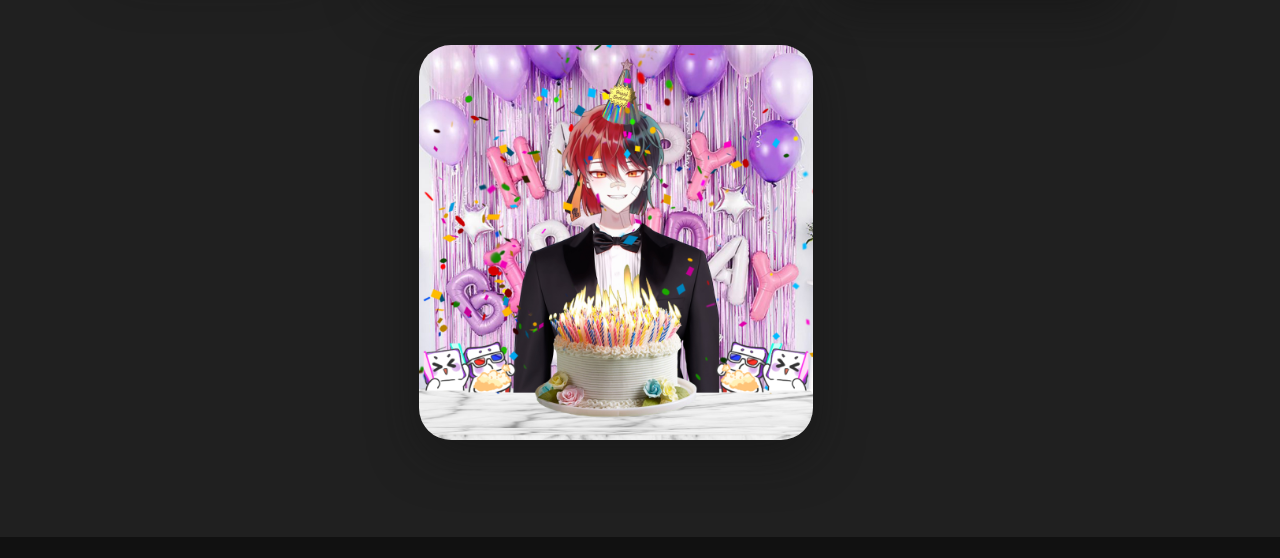
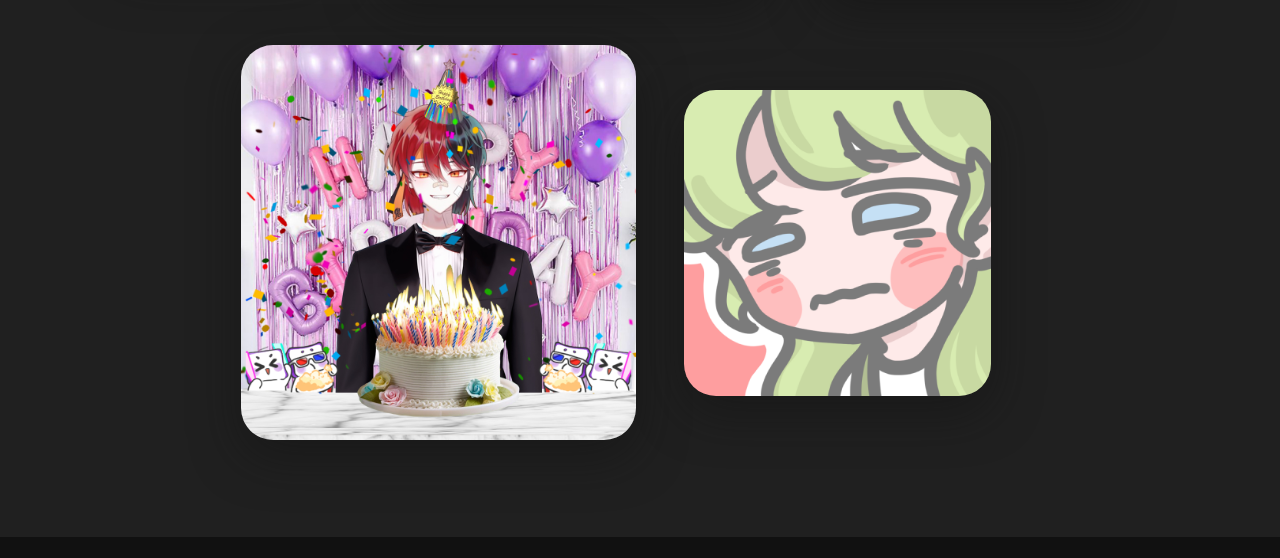
Before and after one commit to chacha-613/HBD_DURAN, a plain HTML site: page letter.html in a window 1280 px wide. Shown: the part 3133-3691 px from the top of the page. Drawn offline with Linux system fonts and the light colour scheme.

Commit message:
letter 추가

```diff
--- a/letter.html
+++ b/letter.html
@@ -500,6 +500,19 @@
                   />
                 </div>
               </div>
+              <div class="col-12 col-md-6 col-lg-4">
+                <div
+                  class="thumbnail"
+                  onclick="openModal('img/thumbnail/ts22.png', 'img/letter/022.png')"
+                >
+                  <img
+                    src="img/thumbnail/ts22.png"
+                    width="500"
+                    class="img-fluid position-relative rounded-5 shadow"
+                    data-aos="fade-up"
+                  />
+                </div>
+              </div>
             </div>
           </div>
         </div>
```
Also changed, not shown: main.html (+8 -8 lines), img/letter/022.png (added), img/thumbnail/ts22.png (renamed from img/chacha.png).
